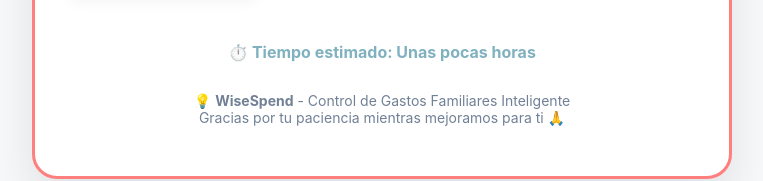
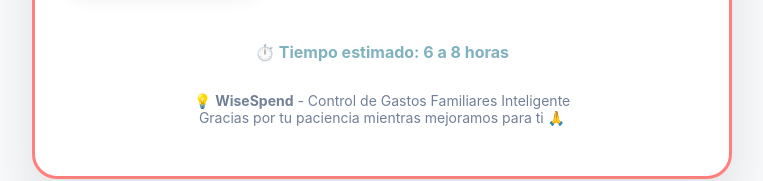
Before and after one commit to norman-admin/wisespend-app, a plain HTML site: page index.html in a window 1280 px wide. Shown: the part 824-1005 px from the top of the page, without its empty margins (258-1021 px from the left). Drawn offline with Linux system fonts and the light colour scheme.

Commit message:
index.html

```diff
--- a/index.html
+++ b/index.html
@@ -258,7 +258,7 @@
         </div>
 
         <p class="pulse">
-            <strong>⏱️ Tiempo estimado: Unas pocas horas</strong>
+            <strong>⏱️ Tiempo estimado: 6 a 8 horas</strong>
         </p>
 
         <div class="contact-info">
```
